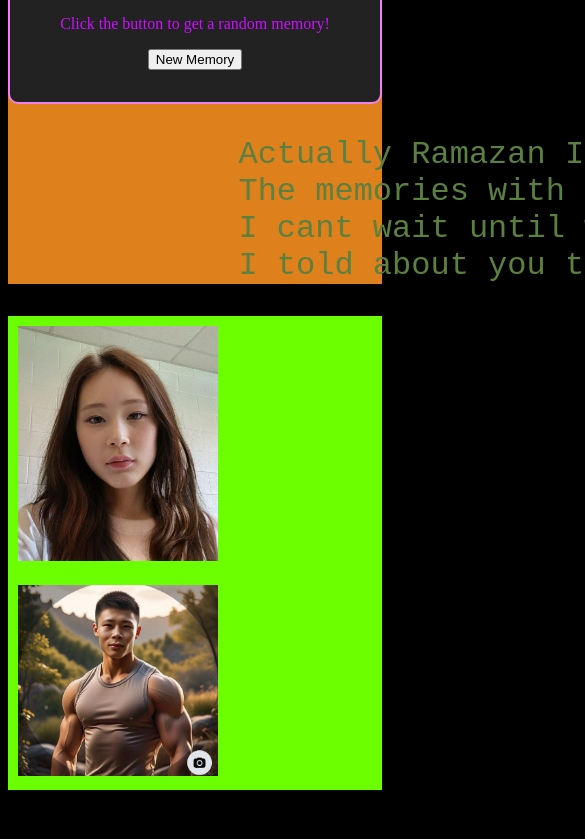
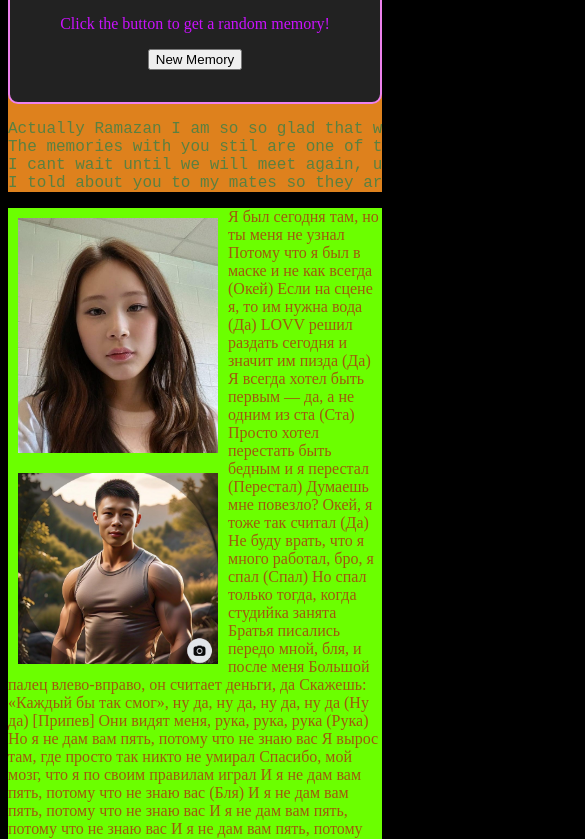
Before and after one commit to Strrq/Friendsite, a plain HTML site: page index.html in a window 390 px wide. Shown: the part 420-1259 px from the top of the page, 585 px wide, since content can reach past the window. Before the commit the page ends 1218 px from the top, so only its background shows below. Drawn offline with Linux system fonts and the light colour scheme.

Commit message:
Update layout for mobile

```diff
--- a/index.html
+++ b/index.html
@@ -17,17 +17,72 @@
             <p id="fact">Click the button to get a random memory!</p>
             <button class="Remember" onclick="RememberWhen()">New Memory</button>
           </div>
-        <div class="Thanks">
-            <pre id="tysm">            Actually Ramazan I am so so glad that we became friends.
-            The memories with you stil are one of the best!
-            I cant wait until we will meet again, until we play football together again
-            I told about you to my classmates so they are excited to meet you too </pre>
+        <div class="Thanks"><pre id="tysm">
+Actually Ramazan I am so so glad that we became friends.
+The memories with you stil are one of the best!
+I cant wait until we will meet again, until we play football together again
+I told about you to my mates so they are excited to meet you too </pre>
         </div>
 
     </main>
     <footer>
         <img class="le" src="photos/WhatsApp Image 2025-03-28 at 18.37.10 (1).jpeg" alt="">
         <img class="le" src="photos/WhatsApp Image 2025-03-28 at 18.37.10.jpeg" alt="">
+        <p id="song">Я был сегодня там, но ты меня не узнал
+            Потому что я был в маске и не как всегда (Окей)
+            Если на сцене я, то им нужна вода (Да)
+            LOVV решил раздать сегодня и значит им пизда (Да)
+            Я всегда хотел быть первым — да, а не одним из ста (Ста)
+            Просто хотел перестать быть бедным и я перестал (Перестал)
+            Думаешь мне повезло? Окей, я тоже так считал (Да)
+            Не буду врать, что я много работал, бро, я спал (Спал)
+            Но спал только тогда, когда студийка занята
+            Братья писались передо мной, бля, и после меня
+            Большой палец влево-вправо, он считает деньги, да
+            Скажешь: «Каждый бы так смог», ну да, ну да, ну да, ну да (Ну да)
+
+            [Припев]
+            Они видят меня, рука, рука, рука (Рука)
+            Но я не дам вам пять, потому что не знаю вас
+            Я вырос там, где просто так никто не умирал
+            Спасибо, мой мозг, что я по своим правилам играл
+            И я не дам вам пять, потому что не знаю вас (Бля)
+            И я не дам вам пять, потому что не знаю вас
+            И я не дам вам пять, потому что не знаю вас
+            И я не дам вам пять, потому что не знаю вас
+            See upcoming rap shows
+            Get tickets for your favorite artists
+
+            You might also like
+            Дел нету (No Cases)
+            MAYOT
+            FLOWMASTER
+            MAYOT
+            MONSTER TRAKK
+            OBLADAET
+
+            [Бридж]
+            Ху, ху, ху, ху
+            Ху, ху, ху, ху
+            Ху, ху, ху, ху
+            Ху, ху, ху, ху
+            (Ху, ху, ху, ху)
+            И я не дам вам пять
+            И я не дам вам пять
+            И я не дам вам пять
+            И я не дам вам пять
+            И я не дам вам, да
+
+            [Куплет 2]
+            Несёте про меня хуйню — я угораю с вас (Ха-ха)
+            Подумай над тем, кем ты стал и кем бы мог бы стать
+            Четвёрка за четвёркой, одну могу промолчать
+            (Ху, ху, ху, ху, ху, ху, ху, ху)
+            Всё как я и сказал (Сказал), могу ещё начать (Начать)
+            Бабки вернулись ко мне, чтобы потратил опять
+            Не купил дорогих часов, они знают свой час (Свой час)
+            Конец бита, могу продлить, но чё-то в падлу, блядь</p>
+
 
     </footer>
     <script src="script.js"></script>
--- a/style.css
+++ b/style.css
@@ -44,15 +44,18 @@ header{
   }
   #tysm{
     color: #5b8040;
-    font-size: 2rem;
+    font-size: large ;
+    overflow:scroll;
 
   }
   footer{
     background-color: #6bff00
   }
+  #song{
+    color: #a0590d;
+  }
   .le{
-
+        float:left;
         width: 200px;
         margin: 10px;
-        display: inline-block;
   }
```
